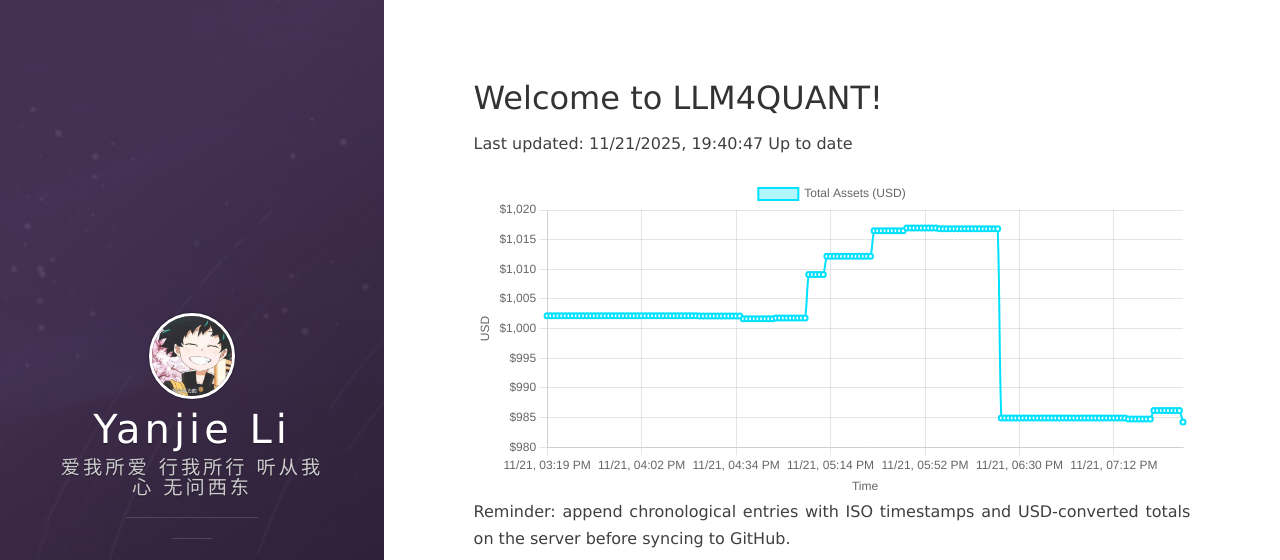
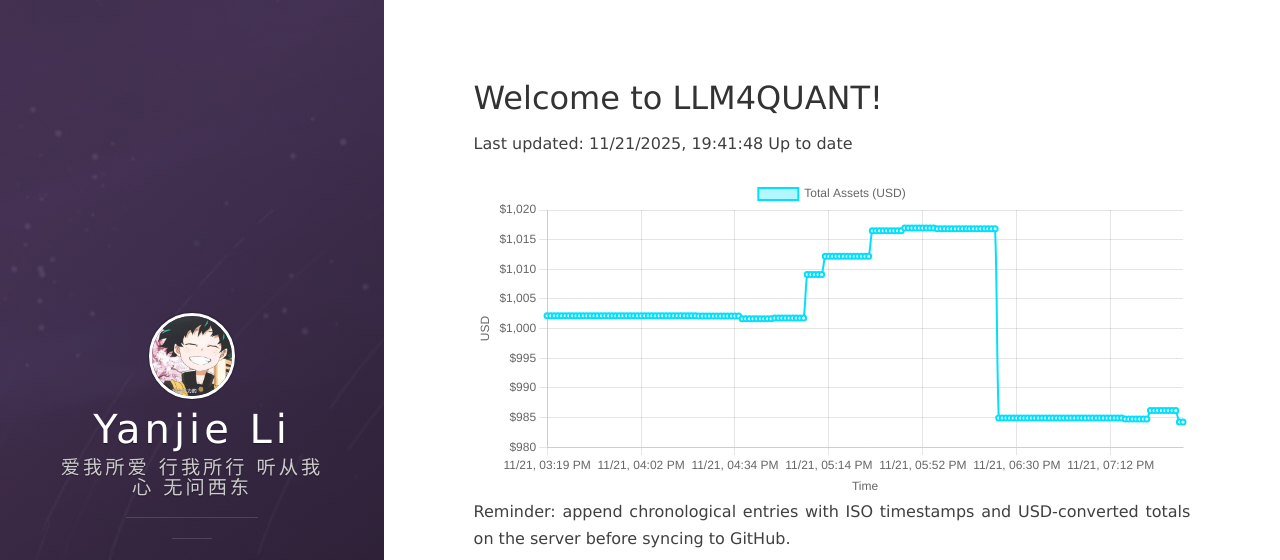
Before and after one commit to leeyegy/leeyegy.github.io, a Jekyll site: the page built from live-trading.html, in a window 1280 px wide and 1081 px high. Shown: the top 560 px of the window. Built offline with Jekyll 4.4.1, drawn with Linux system fonts in a browser that asks for light colours; nearby versions of some CDN libraries.

Commit message:
AccountMonitor: update balance history 2025-11-22T03:41:48+08:00

```diff
--- a/assets/data/binance/balance-history.json
+++ b/assets/data/binance/balance-history.json
@@ -1,5 +1,5 @@
 {
-  "generatedAt": "2025-11-22T03:40:47+08:00",
+  "generatedAt": "2025-11-22T03:41:48+08:00",
   "asset": "total_usd_value",
   "history": [
     {
@@ -705,6 +705,10 @@
     {
       "timestamp": "2025-11-22T03:40:47+08:00",
       "totalUsd": 984.22878225
+    },
+    {
+      "timestamp": "2025-11-22T03:41:48+08:00",
+      "totalUsd": 984.22878225
     }
   ]
 }
```
